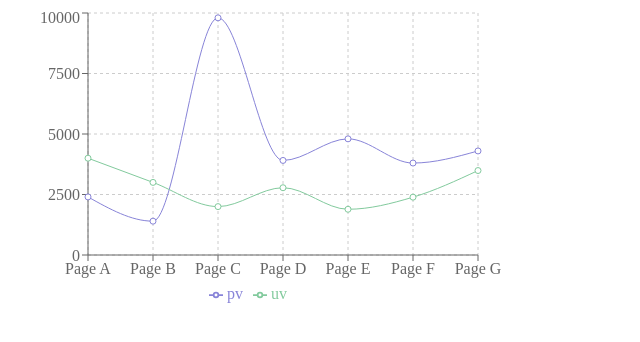
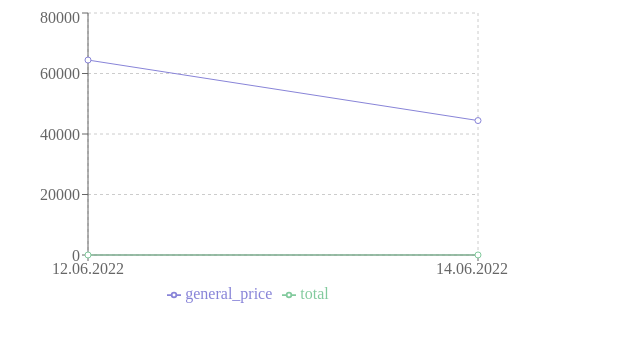
Before and after one commit to zomkd/numbers-test, a React (Create React App) app in the folder frontend/: page / in a window 1280 px wide. Shown: the top 342 px of the page, without its empty margins (0-640 px from the left). Built offline with nearby package versions, Linux system fonts and the light colour scheme.

Commit message:
add protoype of chart

```diff
--- a/frontend/package.json
+++ b/frontend/package.json
@@ -6,6 +6,7 @@
     "@testing-library/jest-dom": "^5.16.4",
     "@testing-library/react": "^13.3.0",
     "@testing-library/user-event": "^13.5.0",
+    "axios": "^0.27.2",
     "react": "^18.2.0",
     "react-dom": "^18.2.0",
     "react-scripts": "5.0.1",
--- a/frontend/src/App.js
+++ b/frontend/src/App.js
@@ -1,5 +1,91 @@
+// import "./index.css";
+// import React from "react";
+// import {
+//   LineChart,
+//   Line,
+//   XAxis,
+//   YAxis,
+//   CartesianGrid,
+//   Tooltip,
+//   Legend
+// } from "recharts";
+
+// const data = [
+//   {
+//     name: "Page A",
+//     uv: 4000,
+//     pv: 2400,
+//     amt: 2400
+//   },
+//   {
+//     name: "Page B",
+//     uv: 3000,
+//     pv: 1398,
+//     amt: 2210
+//   },
+//   {
+//     name: "Page C",
+//     uv: 2000,
+//     pv: 9800,
+//     amt: 2290
+//   },
+//   {
+//     name: "Page D",
+//     uv: 2780,
+//     pv: 3908,
+//     amt: 2000
+//   },
+//   {
+//     name: "Page E",
+//     uv: 1890,
+//     pv: 4800,
+//     amt: 2181
+//   },
+//   {
+//     name: "Page F",
+//     uv: 2390,
+//     pv: 3800,
+//     amt: 2500
+//   },
+//   {
+//     name: "Page G",
+//     uv: 3490,
+//     pv: 4300,
+//     amt: 2100
+//   }
+// ];
+
+// export default function App() {
+//   return (
+//     <LineChart
+//       width={500}
+//       height={300}
+//       data={data}
+//       margin={{
+//         top: 5,
+//         right: 30,
+//         left: 20,
+//         bottom: 5
+//       }}
+//     >
+//       <CartesianGrid strokeDasharray="3 3" />
+//       <XAxis dataKey="name" />
+//       <YAxis />
+//       <Tooltip />
+//       <Legend />
+//       <Line
+//         type="monotone"
+//         dataKey="pv"
+//         stroke="#8884d8"
+//         activeDot={{ r: 8 }}
+//       />
+//       <Line type="monotone" dataKey="uv" stroke="#82ca9d" />
+//     </LineChart>
+//   );
+// }
+import  React, { Component } from  'react';
+import  OrdersService  from  './OrdersService';
 import "./index.css";
-import React from "react";
 import {
   LineChart,
   Line,
@@ -10,57 +96,45 @@ import {
   Legend
 } from "recharts";
 
-const data = [
+const  ordersService  =  new  OrdersService();
+
+class OrdersChart extends Component {
+  constructor(props) {
+    super(props);
+    this.state  = {
+      orders: [
         {
-    name: "Page A",
-    uv: 4000,
-    pv: 2400,
-    amt: 2400
+          delivery_time: "12.06.2022",
+          order_num: 121231123,
+          dollar_price: 3,
+          ruble_price: 150,
+          general_price: 64444,
+          total: 4,
         },
         {
-    name: "Page B",
-    uv: 3000,
-    pv: 1398,
-    amt: 2210
-  },
-  {
-    name: "Page C",
-    uv: 2000,
-    pv: 9800,
-    amt: 2290
-  },
-  {
-    name: "Page D",
-    uv: 2780,
-    pv: 3908,
-    amt: 2000
-  },
-  {
-    name: "Page E",
-    uv: 1890,
-    pv: 4800,
-    amt: 2181
-  },
-  {
-    name: "Page F",
-    uv: 2390,
-    pv: 3800,
-    amt: 2500
-  },
-  {
-    name: "Page G",
-    uv: 3490,
-    pv: 4300,
-    amt: 2100
+          delivery_time: "14.06.2022",
+          order_num: 121123,
+          dollar_price: 23,
+          ruble_price: 1250,
+          general_price: 44444,
+          total: 14,
         }
-];
-
-export default function App() {
+      ],
+    };
+  }
+  // componentDidMount() {
+  //   var  self  =  this;
+  //   ordersService.getOrders().then(function (result) {
+  //     console.log(result);
+  //     self.setState({ orders:  result.data})
+  //   });
+  // }
+  render () {
     return (
       <LineChart
         width={500}
         height={300}
-      data={data}
+        data={this.state.orders}
         margin={{
           top: 5,
           right: 30,
@@ -69,17 +143,20 @@ export default function App() {
         }}
       >
         <CartesianGrid strokeDasharray="3 3" />
-      <XAxis dataKey="name" />
+        <XAxis dataKey="delivery_time" />
         <YAxis />
         <Tooltip />
         <Legend />
         <Line
           type="monotone"
-        dataKey="pv"
+          dataKey="general_price"
           stroke="#8884d8"
-        activeDot={{ r: 8 }}
+          activeDot={{ r: 2 }}
         />
-      <Line type="monotone" dataKey="uv" stroke="#82ca9d" />
+        <Line type="monotone" dataKey="total" stroke="#82ca9d" />
       </LineChart>
     );
   }
+}
+
+export default OrdersChart;
--- /dev/null
+++ b/frontend/src/OrdersService.js
@@ -0,0 +1,12 @@
+import axios from 'axios';
+const API_URL = 'http://localhost:8000';
+
+export default class OrdersService {
+
+    constructor() { }
+
+    getOrders() {
+        const url = `${API_URL}/api/orders/`;
+        return axios.get(url).then(response => response.data);
+    }
+}
--- a/frontend/src/index.js
+++ b/frontend/src/index.js
@@ -1,6 +1,6 @@
 import { render } from "react-dom";
 
-import App from "./App";
+import OrdersChart from "./App";
 
 const rootElement = document.getElementById("root");
-render(<App />, rootElement);
+render(<OrdersChart />, rootElement);
```
Also changed, not shown: 2 other files (tests, documents, lock files or other folders). Lines whose indentation alone changed are shown as unchanged.
